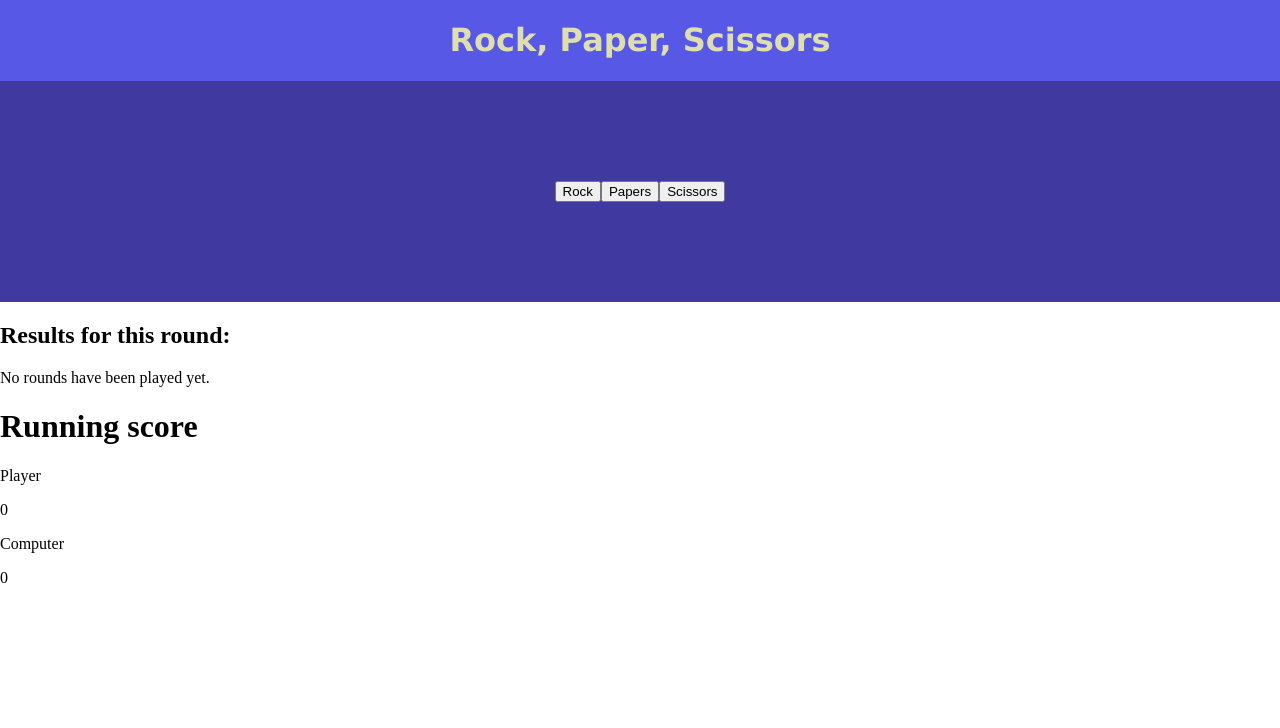
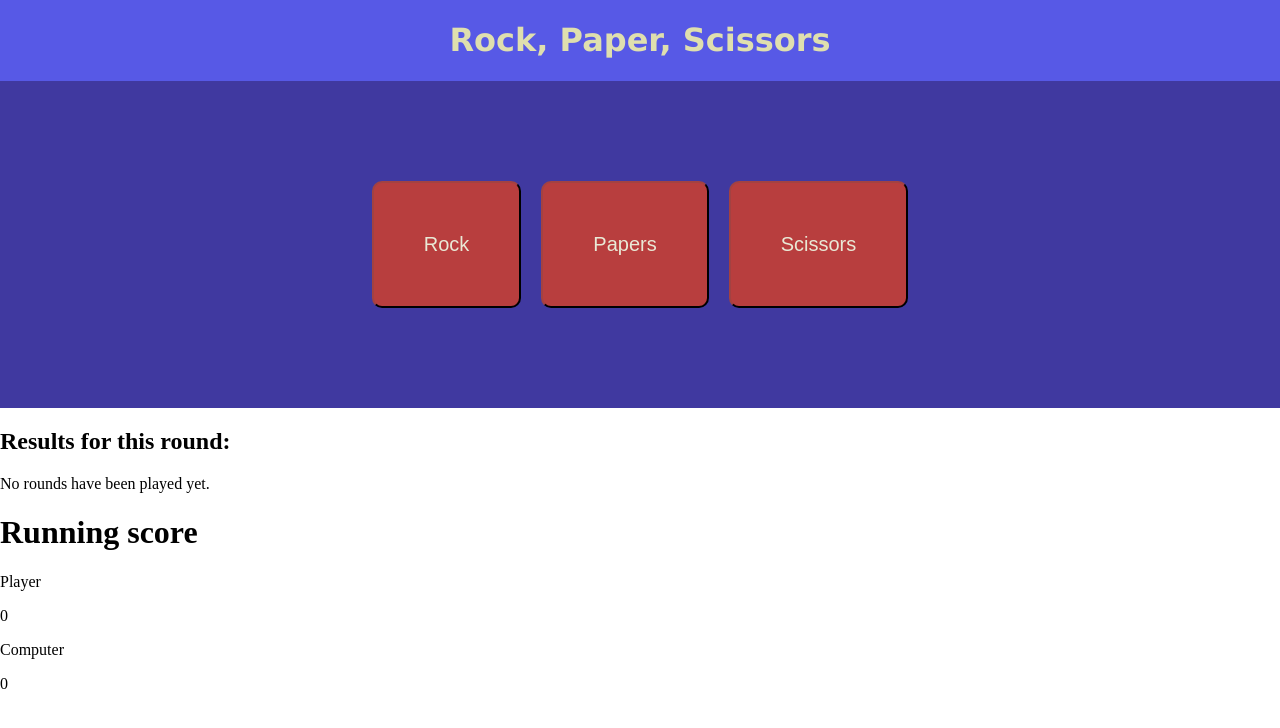
Before and after one commit to ARezzano/top_rps, a plain HTML site: page index.html in a window 1280 px wide. Drawn offline with Linux system fonts and the light colour scheme.

Commit message:
Style buttons

```diff
--- a/style.css
+++ b/style.css
@@ -16,3 +16,20 @@ body{
     background-color: rgb(64, 57, 160);
     justify-content:center;
 }
+
+button{
+    padding: 50px;
+    border-radius: 10px;
+    border-color: rgb(78, 32, 32);
+    background-color: rgb(184, 62, 62);
+    font-size: 20px;
+    color:rgb(233, 233, 214);
+}
+
+#rock{
+    margin-right: 20px;
+}
+
+#scissors{
+    margin-left: 20px;
+}
```
